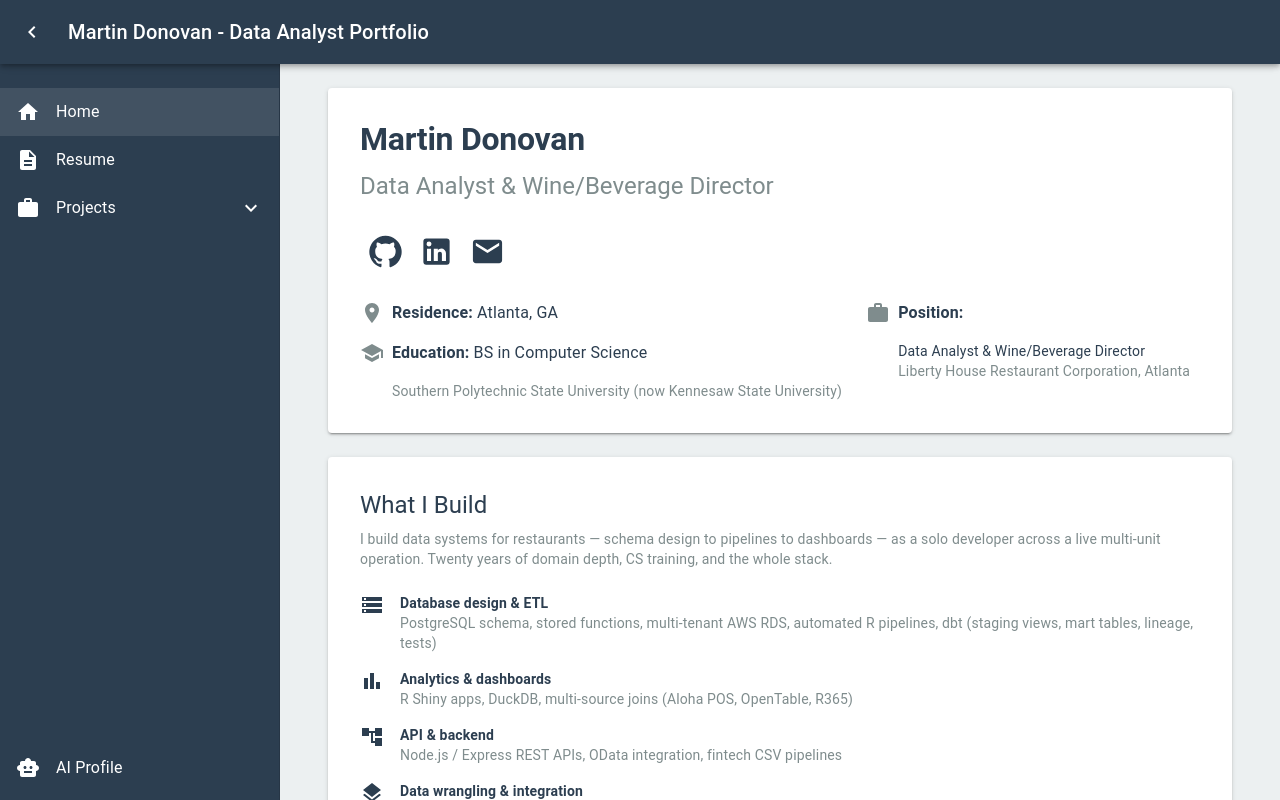
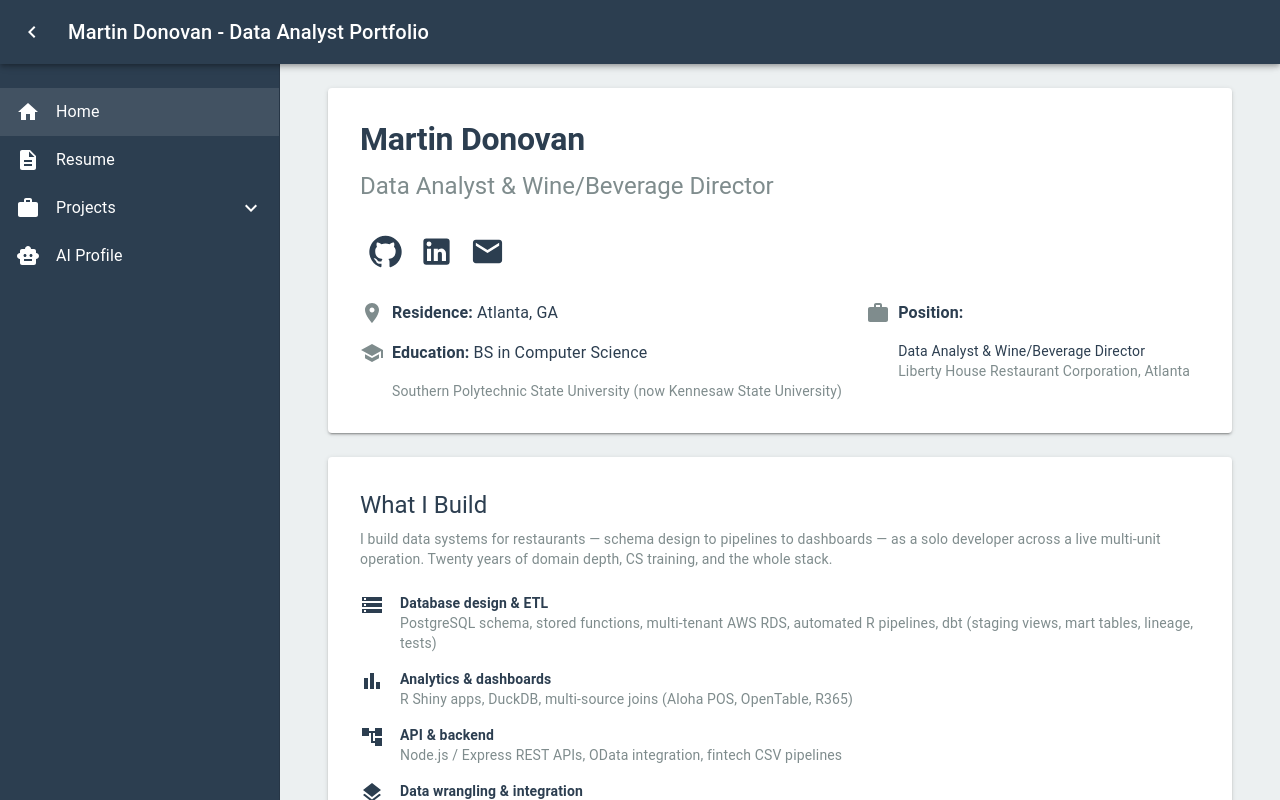
Before and after one commit to mdonovan3/Portfolio, a React (Vite) app: page / in a window 1280 px wide. Shown: the top 800 px of the page. Built offline with nearby package versions, Linux system fonts and the light colour scheme.

Commit message:
Move AI Profile to last item in nav list (not bottom-pinned)
Co-Authored-By: Claude Sonnet 4.6 <noreply@anthropic.com>

```diff
--- a/src/components/Layout.jsx
+++ b/src/components/Layout.jsx
@@ -91,7 +91,7 @@ const Layout = () => {
         }}
       >
         <Toolbar />
-        <Box sx={{ display: 'flex', flexDirection: 'column', height: '100%', overflow: 'auto', mt: 2 }}>
+        <Box sx={{ overflow: 'auto', mt: 2 }}>
           <List>
             <ListItemButton
               onClick={() => handleNavigation('/')}
@@ -241,9 +241,6 @@ const Layout = () => {
                 </List>
               </Collapse>
             )}
-          </List>
-
-          <List sx={{ mt: 'auto' }}>
             <ListItemButton
               onClick={() => handleNavigation('/ai-profile')}
               selected={isActive('/ai-profile')}
```
